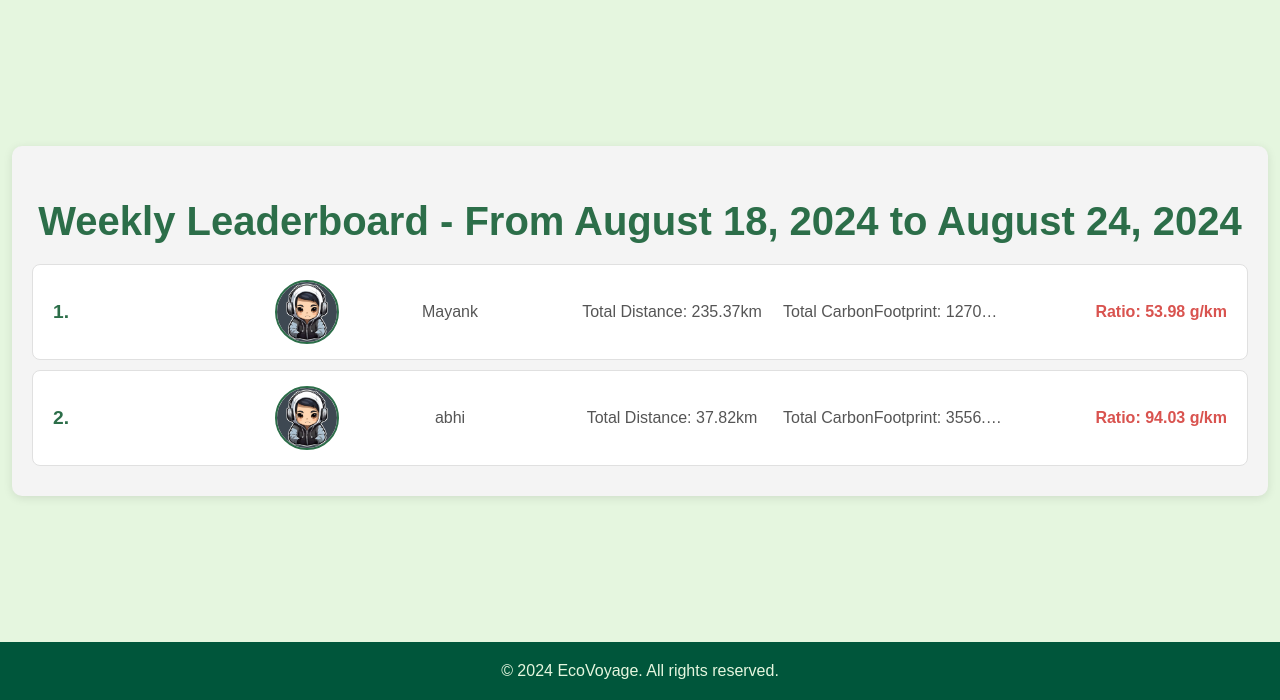
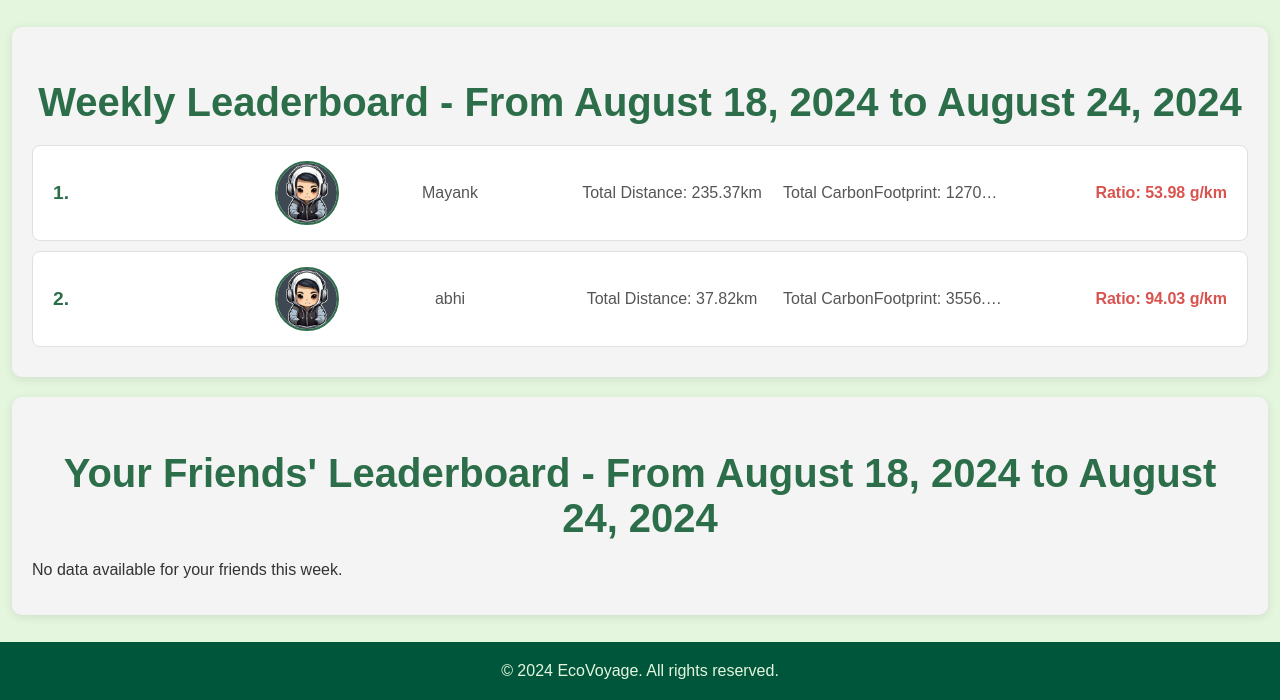
Before and after one commit to Mayank-711/EcoVoyage, a Django app: page /leaderboards/ in a window 1280 px wide. Shown: the part 100-800 px from the top of the page. Run offline with Django 5.2, Linux system fonts and the light colour scheme; a user stored in the database is signed in; data comes from the database, SQL or seed files in the repository; some libraries are stand-ins or nearby versions.

Commit message:
f working

```diff
--- a/mainapp/views.py
+++ b/mainapp/views.py
@@ -421,27 +421,64 @@ def get_weekly_leaderboard():
     }
 
 def friend_leaderboards(user):
+    today = datetime.now().date()
+
+    # Adjust week start and end dates for a week starting on Sunday and ending on Saturday
+    start_of_week = today - timedelta(days=today.weekday() + 1) if today.weekday() != 6 else today
+    end_of_week = start_of_week + timedelta(days=6)
+
+    # Get friends' IDs
     friends_from_user = Friendship.objects.filter(from_user=user, accepted=True).values_list('to_user', flat=True)
     friends_to_user = Friendship.objects.filter(to_user=user, accepted=True).values_list('from_user', flat=True)
 
-    # Combine both lists to get all friends
+    # Combine both lists to get all friends and include the user themselves
     friends_ids = set(friends_from_user) | set(friends_to_user)
+    friends_ids.add(user.id)  # Include the logged-in user
 
-    # Fetch friend profiles
-    friends = User.objects.filter(id__in=friends_ids).select_related('userprofile')
-    return friend_leaderboards
+    # Filter logs for friends and the logged-in user
+    weekly_logs = TravelLog.objects.filter(user__id__in=friends_ids, date__gte=start_of_week, date__lte=end_of_week)
+
+    # Aggregate total distance and carbon footprint by friend
+    friend_leaderboard = weekly_logs.values('user__id', 'user__username').annotate(
+        total_distance=Sum('distance'),
+        total_carbon=Sum('carbon_footprint')
+    ).annotate(
+        efficiency=F('total_carbon') / F('total_distance')
+    ).order_by('efficiency')  # Order by efficiency (ascending for better efficiency)
+
+    # Get friend profiles with avatars
+    profiles = UserProfile.objects.filter(user__id__in=friends_ids).values('user__id', 'avatar')
+
+    # Create a dictionary for quick lookup of avatars by user id
+    avatar_dict = {profile['user__id']: profile['avatar'] for profile in profiles}
+
+    # Add avatar information and round efficiency to the friend leaderboard entries
+    for entry in friend_leaderboard:
+        user_id = entry['user__id']
+        entry['avatar'] = avatar_dict.get(user_id, 'default.jpg')  # Use default if no avatar found
+        # Round efficiency to 2 decimal places
+        entry['efficiency'] = round(entry['efficiency'], 2)
+
+    return friend_leaderboard
+
 
 @login_required(login_url='/login/')
 def leaderboards(request):
     now = datetime.now()
     user = request.user
+
+    # Get the weekly leaderboard data
+    leaderboard_data = get_weekly_leaderboard()
+
+    # Get friend leaderboards data
     friends_lboard_data = friend_leaderboards(user)
-    leaderboard_data = get_weekly_leaderboard()
+
     context = {
         'leaderboard': leaderboard_data['leaderboard'],
         'current_datetime': leaderboard_data['current_datetime'],
         'start_of_week': leaderboard_data['start_of_week'],
-        'end_of_week': leaderboard_data['end_of_week']
+        'end_of_week': leaderboard_data['end_of_week'],
+        'friends_leaderboard': friends_lboard_data  # Add friends leaderboard to context
     }
     return render(request, 'mainapp/leaderboards.html', context)
 
--- a/templates/mainapp/leaderboards.html
+++ b/templates/mainapp/leaderboards.html
@@ -121,14 +121,13 @@
 
 {% block content %}
     <div class="leaderboard-container">
-        <h2>Weekly Leaderboard - From {{ start_of_week|date:"F j, Y" }} to {{ end_of_week|date:"F j, Y" }}</h2> <!-- Show the current date -->
+        <h2>Weekly Leaderboard - From {{ start_of_week|date:"F j, Y" }} to {{ end_of_week|date:"F j, Y" }}</h2>
         {% if leaderboard %}
             <ul class="leaderboard-list">
                 {% for entry in leaderboard %}
                     <li class="leaderboard-entry">
-                        <span class="rank-counter">{{ forloop.counter }}.</span> <!-- Display the rank counter -->
+                        <span class="rank-counter">{{ forloop.counter }}.</span>
                         <div class="profile-info">
-                            <!-- Display the avatar based on the value in entry.avatar -->
                             {% if entry.avatar == '1' %}
                                 <img src="{% static 'avatar/kid.jpg' %}" alt="Avatar 1" class="avatar">
                             {% elif entry.avatar == '2' %}
@@ -162,4 +161,46 @@
             <p>No data available for this week.</p>
         {% endif %}
     </div>
+
+    <div class="leaderboard-container">
+        <h2>Your Friends' Leaderboard - From {{ start_of_week|date:"F j, Y" }} to {{ end_of_week|date:"F j, Y" }}</h2>
+        {% if friends_leaderboard %}
+            <ul class="leaderboard-list">
+                {% for entry in friends_leaderboard %}
+                    <li class="leaderboard-entry">
+                        <span class="rank-counter">{{ forloop.counter }}.</span>
+                        <div class="profile-info">
+                            {% if entry.avatar == '1' %}
+                                <img src="{% static 'avatar/kid.jpg' %}" alt="Avatar 1" class="avatar">
+                            {% elif entry.avatar == '2' %}
+                                <img src="{% static 'avatar/men.jpg' %}" alt="Avatar 2" class="avatar">
+                            {% elif entry.avatar == '3' %}
+                                <img src="{% static 'avatar/girl1.jpg' %}" alt="Avatar 3" class="avatar">
+                            {% elif entry.avatar == '4' %}
+                                <img src="{% static 'avatar/girl2.jpg' %}" alt="Avatar 4" class="avatar">
+                            {% elif entry.avatar == '5' %}
+                                <img src="{% static 'avatar/girl3.jpg' %}" alt="Avatar 5" class="avatar">
+                            {% elif entry.avatar == '6' %}
+                                <img src="{% static 'avatar/girl4.jpg' %}" alt="Avatar 6" class="avatar">
+                            {% elif entry.avatar == '7' %}
+                                <img src="{% static 'avatar/boy1.jpg' %}" alt="Avatar 7" class="avatar">
+                            {% elif entry.avatar == '8' %}
+                                <img src="{% static 'avatar/boy2.jpg' %}" alt="Avatar 8" class="avatar">
+                            {% elif entry.avatar == '9' %}
+                                <img src="{% static 'avatar/ninja.jpg' %}" alt="Avatar 9" class="avatar">
+                            {% else %}
+                                <img src="{% static 'avatar/default.jpg' %}" alt="Default Avatar" class="avatar">
+                            {% endif %}
+                        </div>
+                        <span>{{ entry.user__username }}</span>
+                        <span>Total Distance: {{ entry.total_distance }}km</span>
+                        <span>Total CarbonFootprint: {{ entry.total_carbon }}g</span>
+                        <span>Ratio: {{ entry.efficiency }} g/km</span>
+                    </li>
+                {% endfor %}
+            </ul>
+        {% else %}
+            <p>No data available for your friends this week.</p>
+        {% endif %}
+    </div>
 {% endblock %}
```
